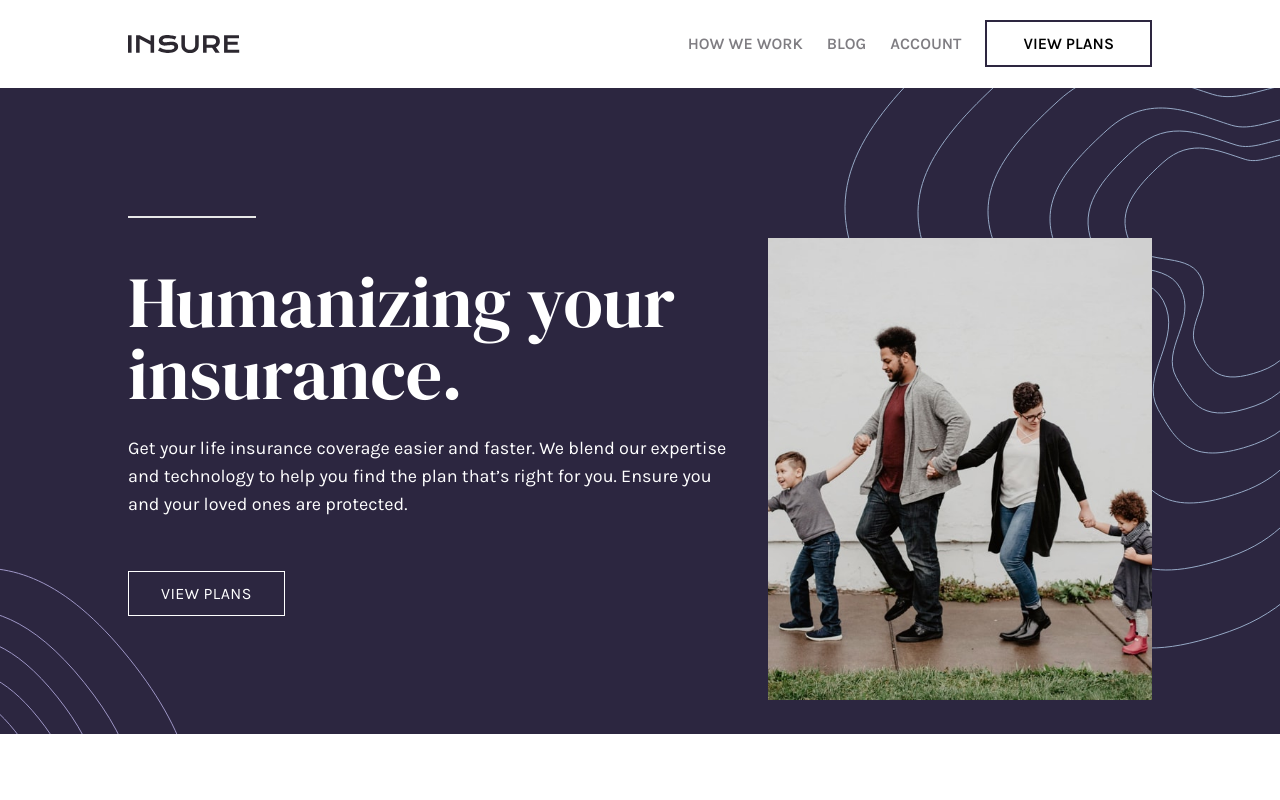
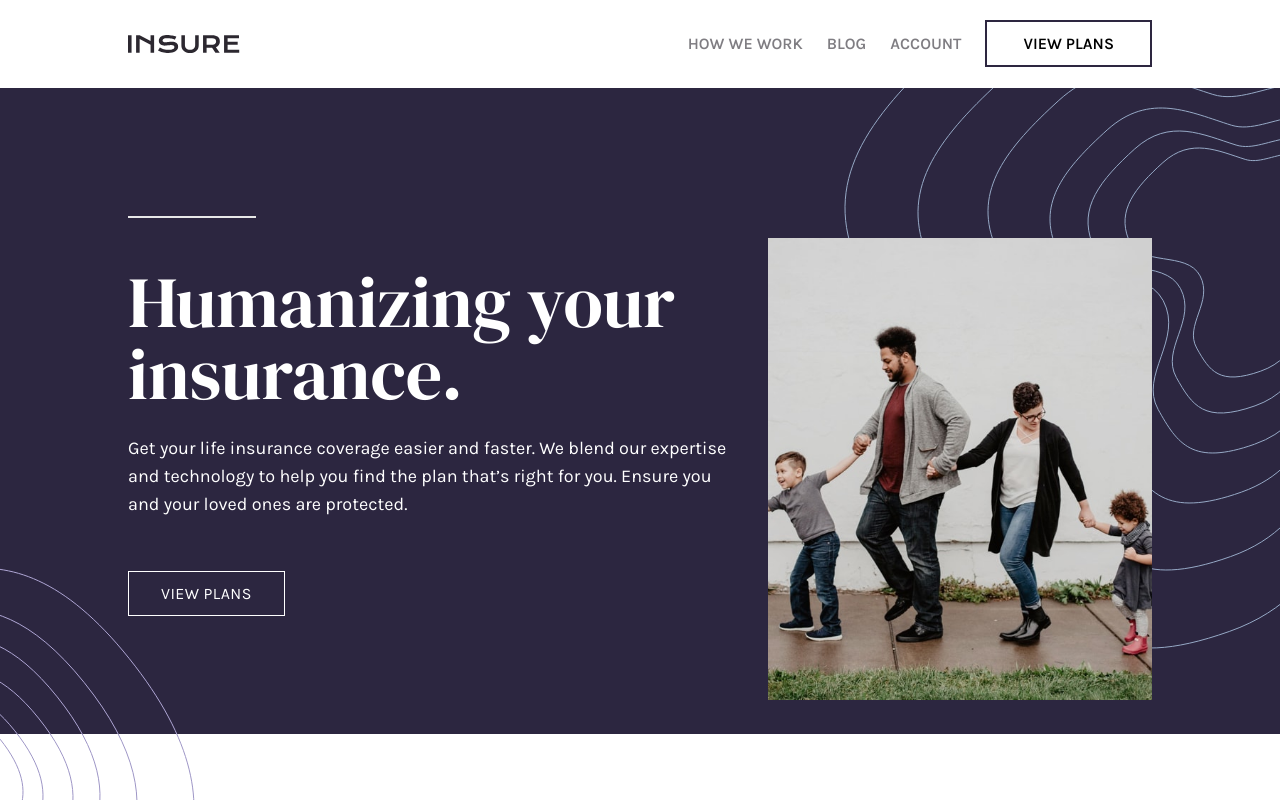
Before and after one commit to JuanMiranda1998/insurance-landing-page-frontend-mentor, a React (Vite) app: page / in a window 1280 px wide. Shown: the top 800 px of the page. Built offline with nearby package versions, Linux system fonts and the light colour scheme.

Commit message:
blend bg image with section

```diff
--- a/src/App.jsx
+++ b/src/App.jsx
@@ -11,7 +11,7 @@ function App() {
   return (
     <div className='w-full min-h-[100lvh] flex flex-col relative font-display'>
       <Navbar />
-      <div className='mt-20 lg:mt-0'>
+      <div className='mt-20 lg:mt-0 xl:bg-heroLeftDesktop xl:bg-[0rem_30rem] bg-no-repeat'>
         <HeroSection />
         <AboutSection />
         <Banner />
--- a/src/components/HeroSection.jsx
+++ b/src/components/HeroSection.jsx
@@ -1,14 +1,14 @@
 
 const HeroSection = () => {
   return (
-    <div className="bg-[#2c2640] xl:bg-heroLeftDesktop xl:bg-[0rem_30rem] bg-no-repeat mb-12">
+    <div className="bg-[#2c2640] mb-12 mix-blend-screen">
       <div className='md:flex flex-row-reverse md:px-32 xl:bg-heroRightDesktop bg-right xl:bg-[100%_-2rem] bg-no-repeat'>
         <div className="lg:w-[500px]">
           <img className='hidden xl:block w-full translate-y-[150px]' src="/images/image-intro-desktop.jpg" alt="" />
-          <img className='w-full block xl:hidden' src="/images/image-intro-mobile.jpg" alt="" />
+          <img className='w-full h-full object-cover object-left block xl:hidden' src="/images/image-intro-mobile.jpg" alt="" />
         </div>
-        <div className='lg:max-w-[600px] lg:mr-10 bg-heroLeftMobile bg-left-top bg-no-repeat xl:bg-none'>
-          <div className="text-center md:text-left text-white bg-heroRightMobile bg-[right_bottom_-12rem] xl:bg-none bg-no-repeat py-32 px-4 lg:px-0">
+        <div className='lg:max-w-[600px] lg:mr-10 bg-heroLeftMobile bg-left-top bg-no-repeat md:bg-none'>
+          <div className="text-center md:text-left text-white bg-heroRightMobile bg-[right_bottom_-12rem] md:bg-none bg-no-repeat py-32 px-4 lg:px-0">
             <div className="hidden lg:block w-32 h-[2px] bg-[#e7e7e7] lg:mb-12" />
             <h1 className='text-5xl lg:text-7xl font-title my-6'>Humanizing your insurance.</h1>
             <p className='mb-16 px-4 md:px-0 text-base md:text-lg'>
```
